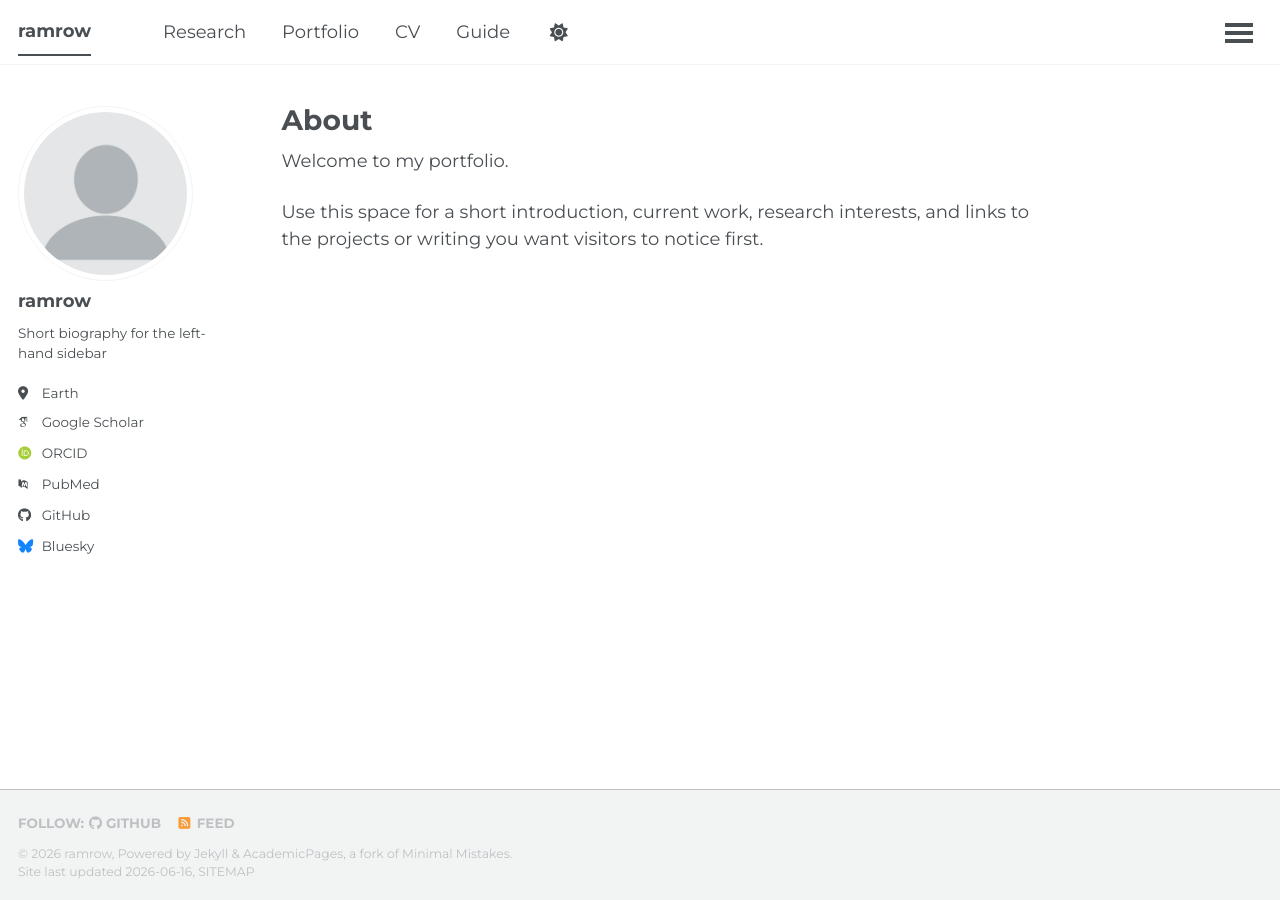
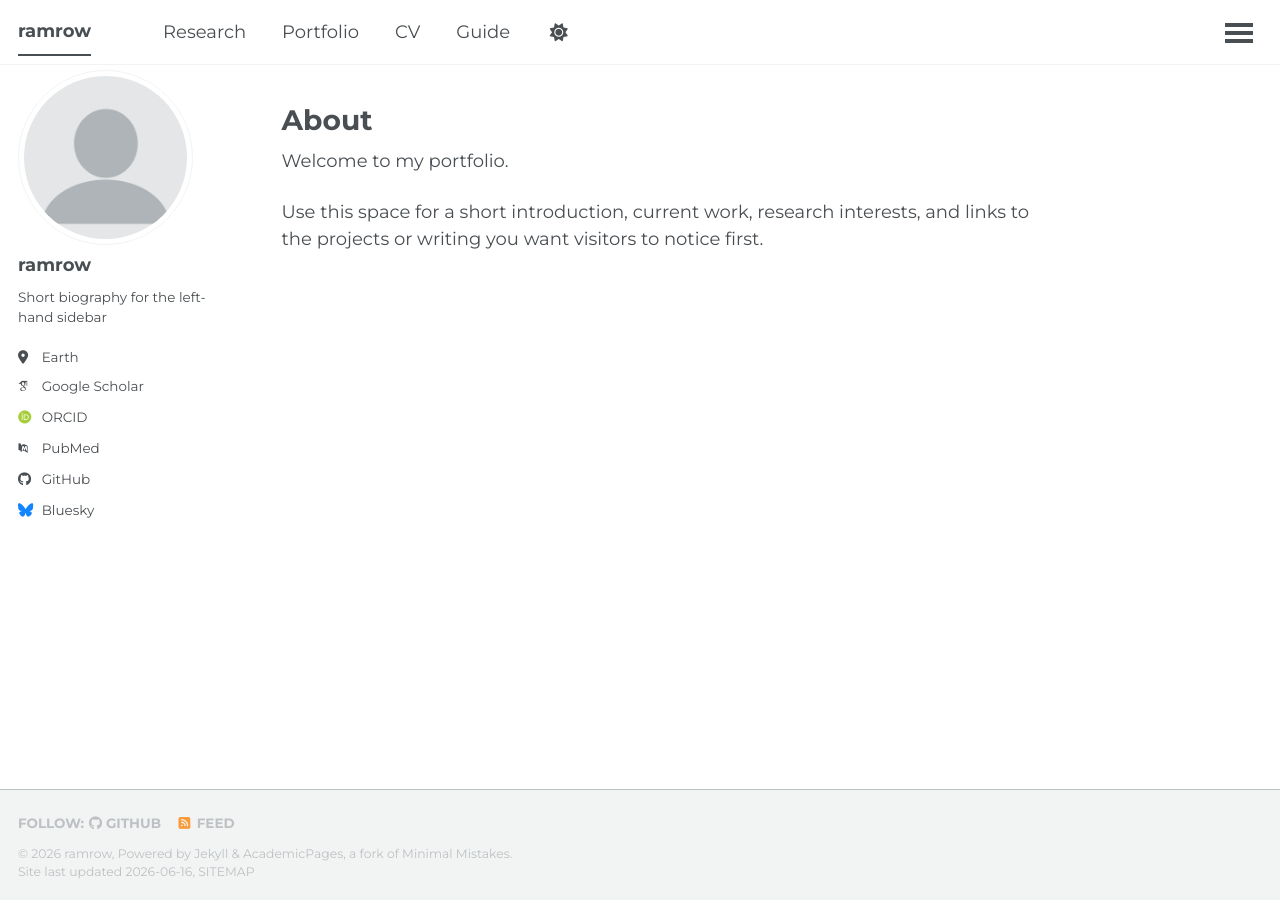
Before and after one commit to ramrow/ramrow.github.io, a Jekyll site: the page built from _pages/about.md, in a window 1280 px wide. Built offline with Jekyll 4.4.1, drawn with Linux system fonts in a browser that asks for light colours; some web fonts are replaced; a script that is not in the unit is left out.

```diff
--- a/_sass/layout/_sidebar.scss
+++ b/_sass/layout/_sidebar.scss
@@ -18,10 +18,14 @@
   }
 
   @media screen and (min-width: $sidebar-screen-min-width) {
-    height: 100vh;
+    bottom: 8rem;
+    height: auto;
+    max-height: calc(100vh - #{$masthead-height} - 8rem);
     overflow-y: auto;               // Add scrollbar if the sidebar is too long
     position: fixed;
+    top: 0;
     padding-top: $masthead-height;
+    padding-bottom: 1rem;
   }
 
   @include breakpoint($large) {
```
